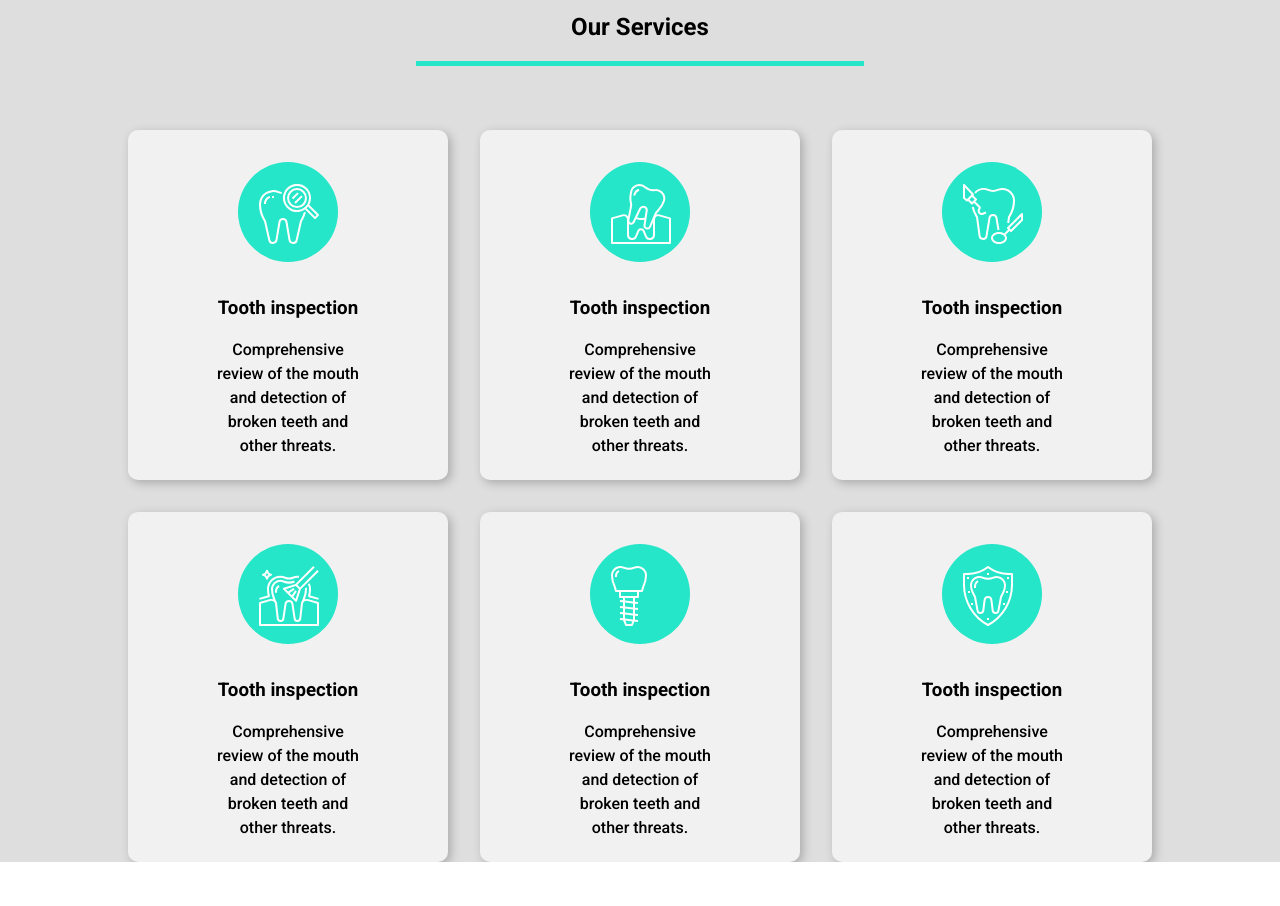
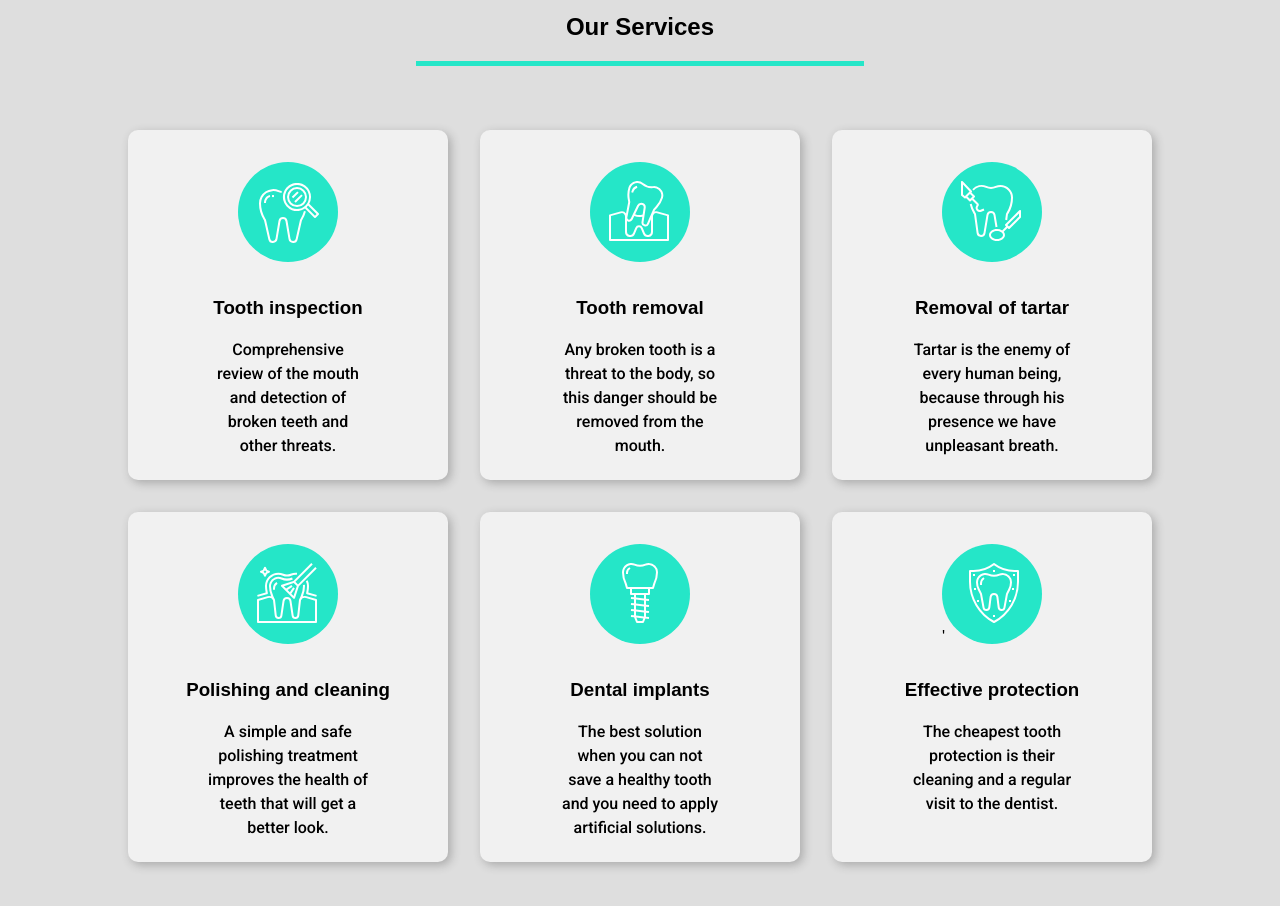
Before and after one commit to CasperBjarnetoft/html-css-inlupp1, a plain HTML site: page index.html in a window 1280 px wide. Shown: the part 1560-2466 px from the top of the page. Before the commit the page ends 2422 px from the top, so only its background shows below. Drawn offline with Linux system fonts and the light colour scheme.

Commit message:
lagt till kod

```diff
--- a/css/styles.css
+++ b/css/styles.css
@@ -9,8 +9,12 @@
 }
 
 html, body {
-    font-family: 'Roboto', sans-serif;
+    font-family: 'Roboto slab', sans-serif;
     line-height: 1.5;
+}
+
+p {
+    font-family: 'roboto', sans-serif;
 }
 
 .container {
@@ -236,8 +240,11 @@ html, body {
 
 #grid-section {
     display: grid;
-    grid-template-columns: repeat(3, 1fr);
+    width: 80%;
+    margin: auto;
+    grid-template-columns: repeat(1, 1fr);
     gap: 2rem;
+    padding-bottom: 4rem;
 }
 
 .card {
@@ -255,10 +262,17 @@ html, body {
     border-radius: 50%;
 }
 
-.circle img {
-    margin: 1.4rem 1.3rem;
+#avatar {
+    margin: 1.3rem 1.3rem;
 }
 
+#avatar2, #avatar3, #avatar4, #avatar6 {
+    margin: 1.2rem 1.2rem;
+}
+
+#avatar5 {
+    margin: 1.2rem 2rem;
+}
 
 .card-header {
     text-align: center;
@@ -271,7 +285,7 @@ html, body {
     padding: 1rem;
     text-align: center;
 }
-
+/* services css end */
 
 
 
@@ -304,6 +318,11 @@ html, body {
     .btn {
         width: auto;
     }
+
+    #grid-section {
+        width: 100%;
+        grid-template-columns: repeat(2, 1fr);
+    }
 }
 /* media 768px end */
 
@@ -331,7 +350,6 @@ html, body {
     .numbers h3 {
         font-size: 1.8rem;
     }
-
 }
 /* media 992px end */
 
@@ -355,6 +373,8 @@ html, body {
         text-align: left;
     }
 
-
+    #grid-section {
+        grid-template-columns: repeat(3, 1fr);
+    }
 }
 /* media 1200px end*/
--- a/index.html
+++ b/index.html
@@ -101,7 +101,9 @@
             </div>
             <div id="grid-section">
                 <div class="card">
-                    <div class="circle"><img src="img/tooth icon.svg" alt=""></div>
+                    <div class="circle">
+                        <img id="avatar" src="img/tooth icon.svg" alt="">
+                    </div>
                     <div class="card-header">
                         <h3>Tooth inspection</h3>
                     </div>
@@ -110,55 +112,64 @@
                     </div>
                 </div>
                 <div class="card">
-                    <div class="circle"><img src="img/Group 3.svg" alt=""></div>
+                    <div class="circle">
+                        <img id="avatar2" src="img/Group 3.svg" alt="">
+                    </div>
                     <div class="card-header">
-                        <h3>Tooth inspection</h3>
+                        <h3>Tooth removal</h3>
                     </div>
                     <div class="card-body">
-                        <p>Comprehensive review of the mouth and detection of broken teeth and other threats.</p>
+                        <p>Any broken tooth is a threat to the body, so this danger should be removed from the mouth.</p>
                     </div>
                 </div>
                 <div class="card">
-                    <div class="circle"><img src="img/Group 16.svg" alt=""></div>
+                    <div class="circle">
+                        <img id="avatar3" src="img/Group 16.svg" alt="">
+                    </div>
                     <div class="card-header">
-                        <h3>Tooth inspection</h3>
+                        <h3>Removal of tartar</h3>
                     </div>
                     <div class="card-body">
-                        <p>Comprehensive review of the mouth and detection of broken teeth and other threats.</p>
+                        <p>Tartar is the enemy of every human being, because through his presence we have unpleasant breath.</p>
                     </div>
                 </div>
                 <div class="card">
-                    <div class="circle"><img src="img/Group 29.svg" alt=""></div>
+                    <div class="circle">
+                        <img id="avatar4" src="img/Group 29.svg" alt="">
+                    </div>
                     <div class="card-header">
-                        <h3>Tooth inspection</h3>
+                        <h3>Polishing and cleaning</h3>
                     </div>
                     <div class="card-body">
-                        <p>Comprehensive review of the mouth and detection of broken teeth and other threats.</p>
+                        <p>A simple and safe polishing treatment improves the health of teeth that will get a better look.</p>
                     </div>
                 </div>
                 <div class="card">
-                    <div class="circle"><img src="img/Group 34.svg" alt=""></div>
+                    <div class="circle">
+                        <img id="avatar5" src="img/Group 34.svg" alt="">
+                    </div>
                     <div class="card-header">
-                        <h3>Tooth inspection</h3>
+                        <h3>Dental implants</h3>
                     </div>
                     <div class="card-body">
-                        <p>Comprehensive review of the mouth and detection of broken teeth and other threats.</p>
+                      <p>The best solution when you can not save a healthy tooth and you need to apply artificial solutions.</p>
                     </div>
                 </div>
                 <div class="card">
-                    <div class="circle"><img src="img/Group 57.svg" alt=""></div>
+                    <div class="circle">'
+                        <img id="avatar6" src="img/Group 57.svg" alt="">
+                    </div>
                     <div class="card-header">
-                        <h3>Tooth inspection</h3>
+                        <h3>Effective protection</h3>
                     </div>
                     <div class="card-body">
-                        <p>Comprehensive review of the mouth and detection of broken teeth and other threats.</p>
+                        <p>The cheapest tooth protection is their cleaning and a regular visit to the dentist.</p>
                     </div>
                 </div>
             </div>
-
         </div>
-
     </section>
+    <!-- Services end -->
 
 
 
```
